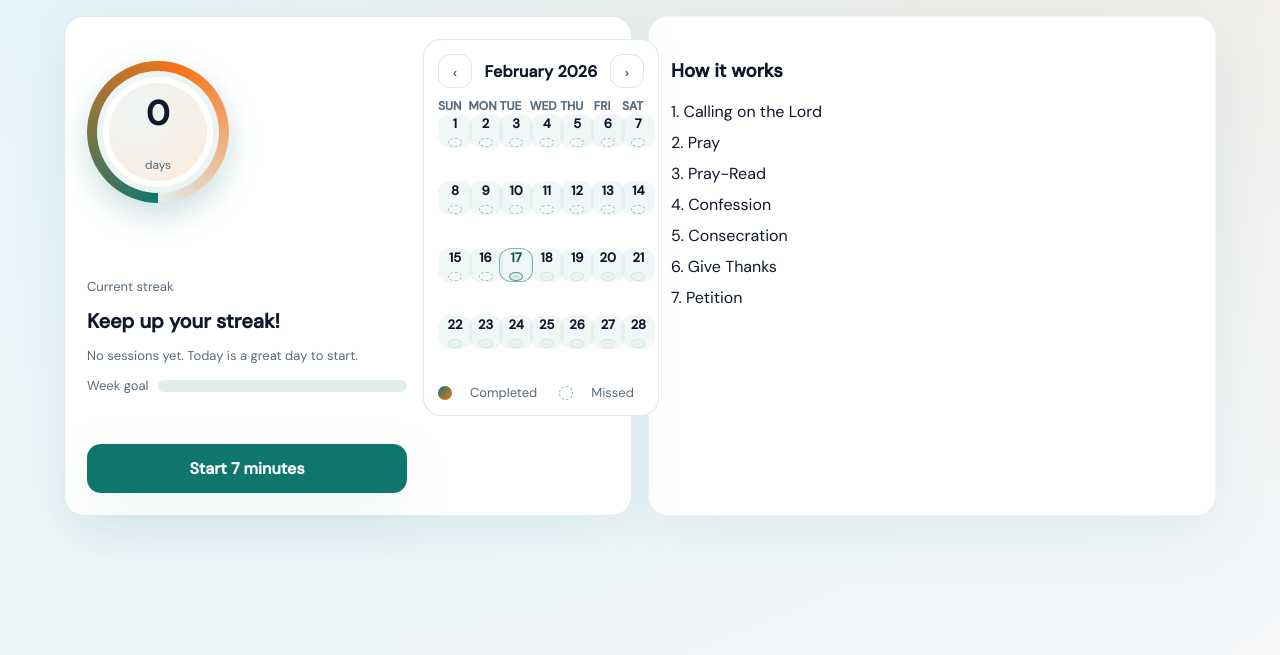
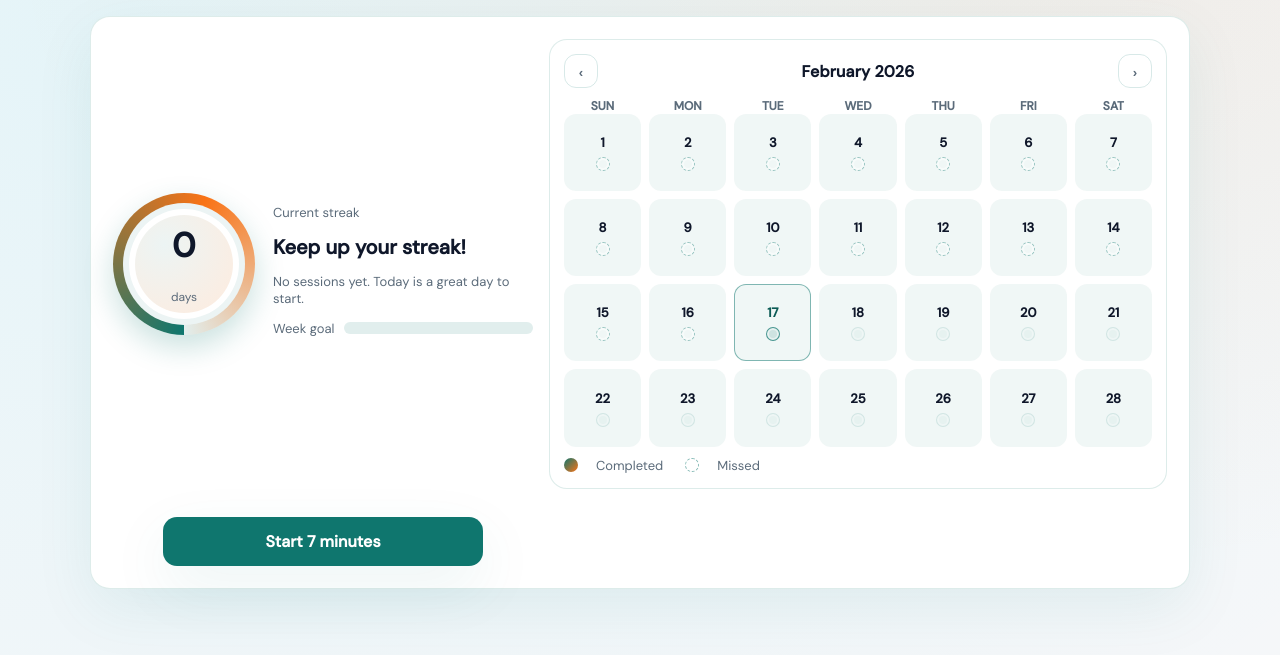
Before and after one commit to josiasmanzur02/7-mins-with-the-Lord-pwa, a Node server app: page /home in a window 1280 px wide. Shown: the part 65-720 px from the top of the page. Run offline with Node 20, Linux system fonts and the light colour scheme.

Commit message:
Change alarm to notification system, Changes to button consistency

```diff
--- a/public/css/style.css
+++ b/public/css/style.css
@@ -158,6 +158,14 @@ a.cta {
   padding: 22px;
   box-shadow: var(--shadow);
   border: 1px solid rgba(15, 118, 110, 0.08);
+}
+
+.home-layout {
+  display: flex;
+  flex-direction: column;
+  gap: 16px;
+  max-width: 1100px;
+  margin: 0 auto;
 }
 
 .page-timer .card.timer-card {
@@ -644,6 +652,13 @@ form select:focus {
   justify-content: center;
 }
 
+.btn-secondary {
+  background: rgba(15, 118, 110, 0.12);
+  color: var(--primary-strong);
+  border: 1px solid rgba(15, 118, 110, 0.28);
+  box-shadow: 0 6px 16px rgba(15, 118, 110, 0.12);
+}
+
 .timer-controls {
   width: 100%;
   max-width: 520px;
--- a/public/js/alarm.js
+++ b/public/js/alarm.js
@@ -2,53 +2,6 @@
   const t = window.t || ((key) => key);
   const MAX_TIMEOUT = 24 * 60 * 60 * 1000; // 24h chunks to avoid overflow
   let timeoutId = null;
-  let snoozeId = null;
-
-  function createModal() {
-    let modal = document.getElementById('alarm-modal');
-    if (modal) return modal;
-    modal = document.createElement('div');
-    modal.id = 'alarm-modal';
-    modal.className = 'alarm-panel';
-    modal.innerHTML = `
-      <div class="alarm-card">
-        <div class="alarm-header">
-          <div class="alarm-dot"></div>
-          <div>
-            <p class="muted small">${t('alarm_title')}</p>
-            <h2>${t('alarm_heading')}</h2>
-          </div>
-        </div>
-        <p class="muted">${t('alarm_body')}</p>
-        <div class="controls">
-          <button id="alarm-start">${t('alarm_start')}</button>
-          <button id="alarm-snooze" class="ghost">${t('alarm_snooze')}</button>
-          <button id="alarm-stop" class="ghost">${t('alarm_stop')}</button>
-        </div>
-      </div>`;
-    document.body.appendChild(modal);
-
-    modal.querySelector('#alarm-start')?.addEventListener('click', () => {
-      hideModal();
-      window.location.href = '/timer#alarm';
-    });
-    modal.querySelector('#alarm-snooze')?.addEventListener('click', () => {
-      hideModal();
-      scheduleSnooze(10 * 60 * 1000);
-    });
-    modal.querySelector('#alarm-stop')?.addEventListener('click', hideModal);
-    return modal;
-  }
-
-  function showModal() {
-    const modal = createModal();
-    modal.classList.add('open');
-  }
-
-  function hideModal() {
-    const modal = document.getElementById('alarm-modal');
-    if (modal) modal.classList.remove('open');
-  }
 
   function msUntil(date) {
     return date.getTime() - Date.now();
@@ -73,11 +26,6 @@
       return candidate;
     }
     return null;
-  }
-
-  function scheduleSnooze(delayMs) {
-    if (snoozeId) clearTimeout(snoozeId);
-    snoozeId = setTimeout(() => trigger('snooze'), delayMs);
   }
 
   async function schedule() {
@@ -110,14 +58,12 @@
   }
 
   async function trigger(reason) {
-    window.AudioManager?.play('alarm');
-    showModal();
     maybeNotify();
     await window.AppStorage.updateState((s) => {
       s.settings.alarm.lastTriggeredAt = new Date().toISOString();
       return s;
     });
-    // reschedule next alarm (ignores snooze override)
+    // reschedule next alarm
     schedule();
   }
 
--- a/views/home.ejs
+++ b/views/home.ejs
@@ -1,6 +1,6 @@
 <%- include('partials/header') %>
 
-<div class="grid two">
+<div class="home-layout">
   <div class="card streak-card">
     <div class="streak-meta">
       <div class="streak-ring">
@@ -40,19 +40,6 @@
       <a class="cta" href="/timer"><%= t('home_cta_start') %></a>
     </div>
   </div>
-
-  <div class="card">
-    <h3><%= t('how_it_works') %></h3>
-    <ul class="step-list">
-      <li class="step-item">1. <%= t('step_calling') %></li>
-      <li class="step-item">2. <%= t('step_pray') %></li>
-      <li class="step-item">3. <%= t('step_pray_read') %></li>
-      <li class="step-item">4. <%= t('step_confession') %></li>
-      <li class="step-item">5. <%= t('step_consecration') %></li>
-      <li class="step-item">6. <%= t('step_thanks') %></li>
-      <li class="step-item">7. <%= t('step_petition') %></li>
-    </ul>
-  </div>
 </div>
 
 <%- include('partials/footer', { pageScript: '/js/home.js' }) %>
--- a/views/settings.ejs
+++ b/views/settings.ejs
@@ -68,10 +68,8 @@
   <p class="muted"><%= t('settings_backup_desc') %></p>
   <div class="controls">
     <button id="export-data" type="button"><%= t('settings_export') %></button>
-    <label class="ghost" style="display:inline-flex;align-items:center;gap:8px;cursor:pointer;">
-      <input type="file" id="import-data" accept="application/json" style="display:none;" />
-      <%= t('settings_import') %>
-    </label>
+    <input type="file" id="import-data" accept="application/json" style="display:none;" />
+    <button id="import-data-btn" type="button" class="btn-secondary"><%= t('settings_import') %></button>
     <button id="reset-data" type="button" class="ghost danger"><%= t('settings_reset') %></button>
   </div>
   <p class="muted" id="data-status"></p>
```
Also changed, not shown: public/js/settings.js (+8 -0 lines), server.js (line endings or trailing spaces).
